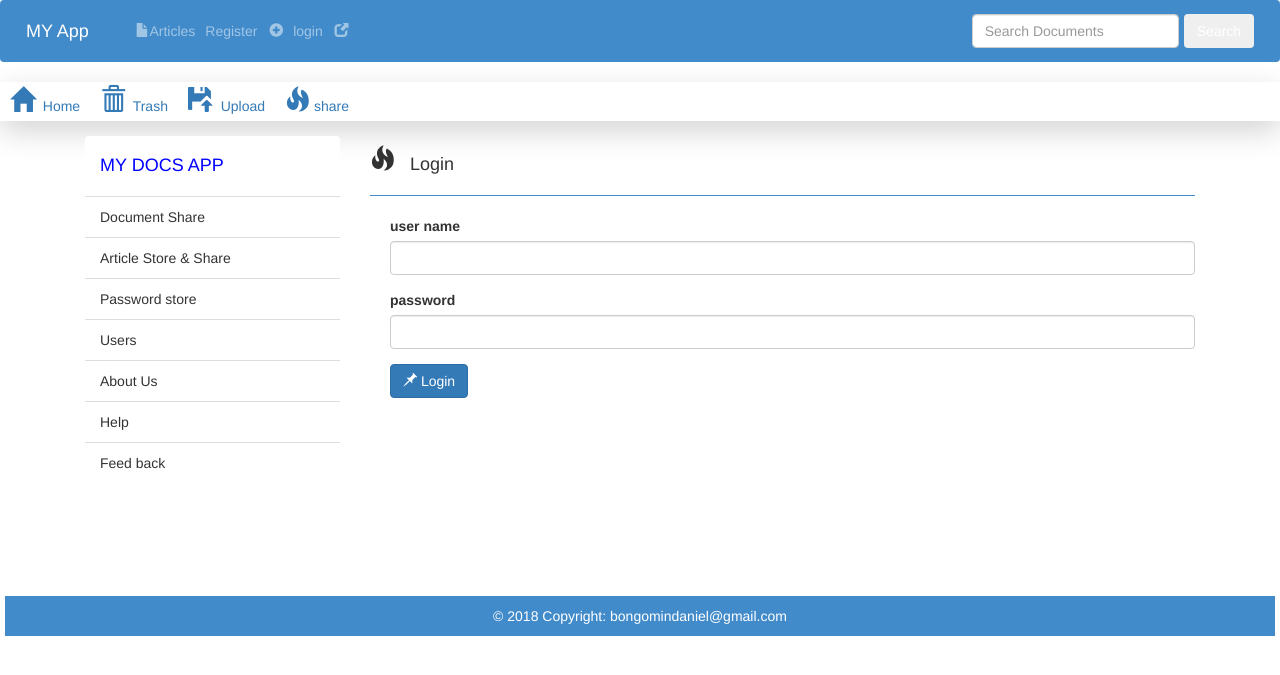
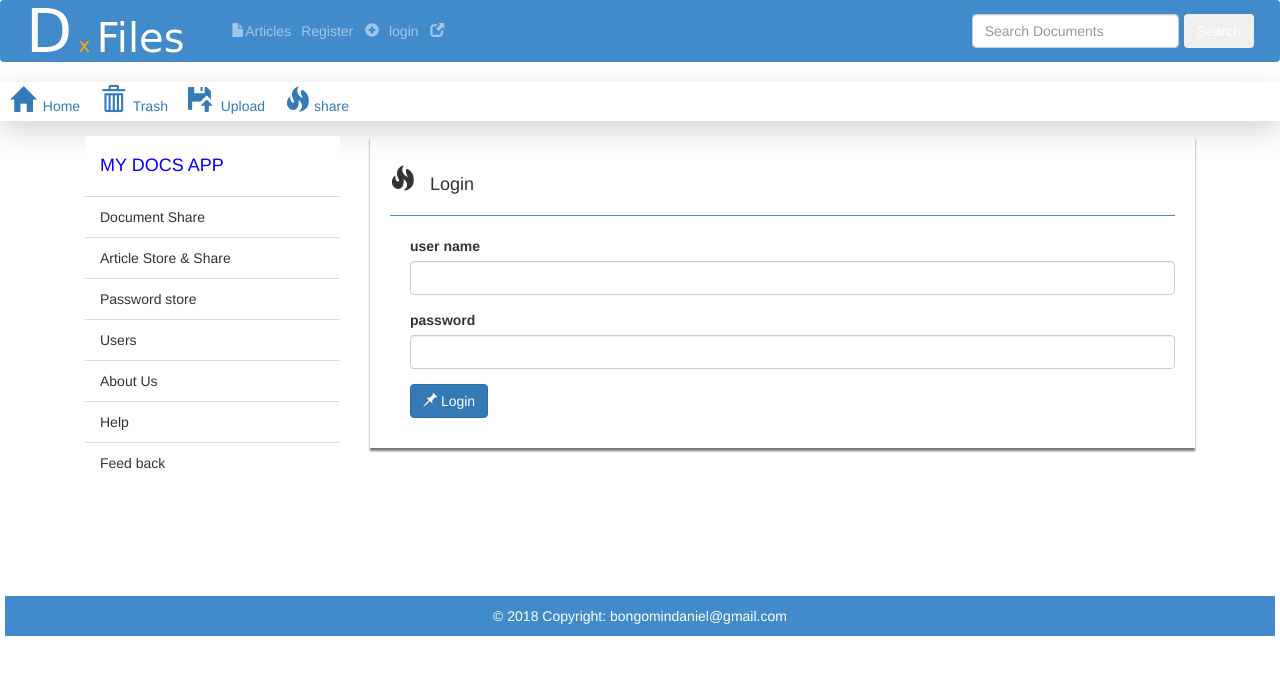
Before and after one commit to bongomindaniel/FILEMGT1, a Flask app: page /login in a window 1280 px wide. Shown: the top 675 px of the page. Run offline with Flask 2, Linux system fonts and the light colour scheme; some libraries are stand-ins or nearby versions.

Commit message:
changes on the register & login interface

```diff
--- a/templates/includes/_header.html
+++ b/templates/includes/_header.html
@@ -1,5 +1,5 @@
 <nav class="navbar navbar-expand-lg navbar-dark " style="background-color:#428BCA; color:white;">
-    <a class="navbar-brand mr-auto mr-lg-0" href="#">MY App</a>
+    <a class="navbar-brand mr-auto mr-lg-0" href="#"><font style="font-size:60px;font-family:Brush Script MT, Brush Script Std, cursive">D</font><small style="color:orange; font-size:20px; font-family: Snell Roundhand, cursive"> x  </small><font style="font-size:40px;font-family:Brush Script MT, Brush Script Std, cursive">Files</font></a>
     <button class="navbar-toggler p-0 border-0" type="button" data-toggle="offcanvas">
       <span class="navbar-toggler-icon"></span>
     </button>
--- a/templates/index.html
+++ b/templates/index.html
@@ -22,7 +22,8 @@
 </ul>
       </div>
       <div class="col-md-9" style = "">
-      <div style="border: solid  1px; border-radius:5px; height:320px; padding:10px;">
+
+      <div style="border: solid  1px; border-radius:5px; height:320px; padding:10px; box-shadow: 0 7px 4px #777;">
       <h4 style="font-wieght:bold;"><span class="glyphicon glyphicon-tags" style="font-size:20px;color:#428BCA;"></span> &nbspTHE DOCUMENT MANAGEMENT SYSTEM</h4>
       <hr style = "border-color:#428BCA;">
     <form class="md-form" enctype="multipart/form-data" method="POST">
--- a/templates/layout.html
+++ b/templates/layout.html
@@ -5,12 +5,12 @@
     <meta charset="UTF-8">
     <meta name="viewport" content="width=device-width, initial-scale=1.0">
     <meta http-equiv="X-UA-Compatible" content="ie=edge">
-    <link rel="stylesheet" href="style.css">
+    <link rel="stylesheet" href="{url_for('static',filename='style.css')}">
     <link rel="stylesheet" href="https://stackpath.bootstrapcdn.com/bootstrap/4.1.3/css/bootstrap.min.css">
     <link rel="stylesheet" href="https://maxcdn.bootstrapcdn.com/bootstrap/3.3.7/css/bootstrap.min.css">
     <script src="https://ajax.googleapis.com/ajax/libs/jquery/3.3.1/jquery.min.js"></script>
     <script src="https://maxcdn.bootstrapcdn.com/bootstrap/3.3.7/js/bootstrap.min.js"></script>
-    <title>APP</title>
+    <title>D x Files</title>
 </head>
 <style>
     * {
--- a/templates/login.html
+++ b/templates/login.html
@@ -15,9 +15,10 @@
 </ul>
 
     </div>
-    <div class="col-md-9 col-centered" style="margin-bottom:40px;">
+    <div class="col-md-9 col-centered" style="margin-bottom:60px;">
+        <div class="logindiv" style="box-shadow: 0 3px 2px #777; padding: 20px;">
                 <h4><span class="glyphicon glyphicon-fire" style="font-size:25px;"></span> &nbsp Login</h4><hr style="border-color:#428BCA;">
-        <form action="" method="POST" style="margin-left:20px;">
+                <form action="" method="POST" style="margin-left:20px; margin-bottom: 10px;">
                     <div class="form-group">
                         <label for="username">user name</label>
                         <input type="text" name="username" class="form-control" value="{{request.form.username}}">
@@ -30,6 +31,8 @@
 
                 </form>
         </div>
+
+    </div>
     <hr>
 </div>
 </div>
--- a/templates/register.html
+++ b/templates/register.html
@@ -4,6 +4,7 @@
 <div class="row">
     <div class="col-2"></div>
     <div class="col-md-9 col-centered">
+        <div class="registerdiv" style="box-shadow: 0 3px 2px #777;">
                 <h4><span class="glyphicon glyphicon-fire" style="font-size:25px;"></span> &nbspRegister</h4>
                 <hr style="border-color:#428BCA;">
                 {% from "includes/_formhelpers.html" import render_field%}
@@ -66,6 +67,8 @@
                     </tr>
                     </table>
                 </form>
+        </div>
+
 
     </div>
     <div class="col-2"></div>
```
Also changed, not shown: 1 other file. Lines whose indentation alone changed are shown as unchanged.
